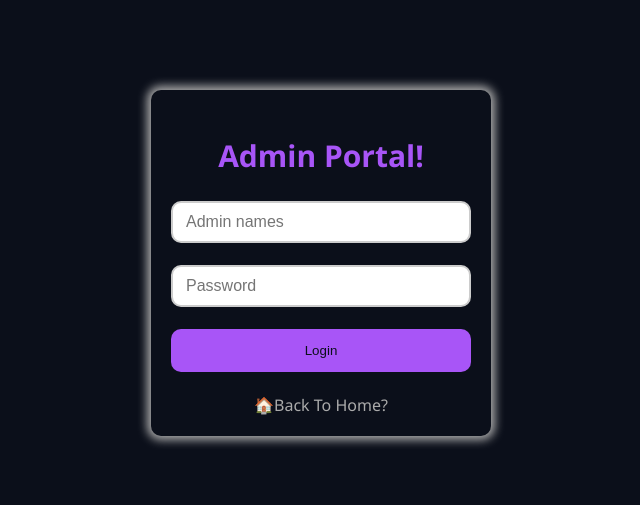
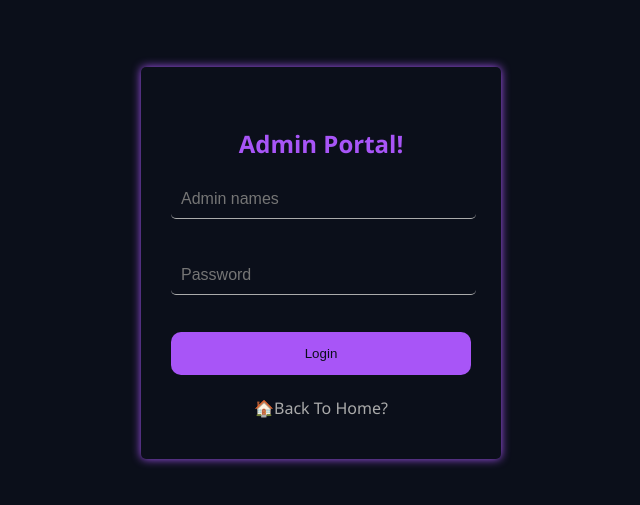
Before and after one commit to Koda-0/profile, a React (Vite) app: page /admin in a window 1280 px wide. Shown: the part 137-642 px from the top of the page, without its empty margins (319-959 px from the left). Built offline with nearby package versions, Linux system fonts and the light colour scheme.

Commit message:
Adding Frontend To Github

```diff
--- a/src/form.css
+++ b/src/form.css
@@ -5,44 +5,39 @@
     --green: #00ff00;
 }
 
-.login-container {
+.login-container{
   display: flex;
-  flex-direction: column;
+  justify-content: center;
   align-items: center;
-  justify-content: center;
-  min-height: 100vh;
+  height: 100vh;
+  background-color: var(--background);
+}
+
+form{
+  box-shadow: 0 0 10px var(--secondary);
+  padding: 40px 30px;
+  border-radius: 5px;
+  width: 300px;
+}
+
+form input{
+  border: none;
+  border-bottom: 1px solid var(--primary);
+  background: transparent;
+  border-radius: 5px;
+  color: var(--primary);
+  margin-bottom: 15px;
+  width: 95%;
+  padding: 10px;
+  font-size: 16px;
+  outline: none;
 }
 
 h2{
+  color: var(--secondary);
   text-align: center;
-  font-size: 30px;
-  color: var(--secondary);
 }
-
-form{
-  box-sizing: border-box;
-  box-shadow: 0px 0px 10px 4px var(--primary);
-  padding: 20px;
-  border-radius: 10px;
-}
-
-form input {
-  width: 300px;
-  padding: 10px 13px;
-  border: 2px solid #ccc;
-  border-radius: 10px;
-  box-sizing: border-box;
-  font-size: 16px;
-  transition: all 0.3s ease;
-}
-
-form input:focus {
-  border-color: #a855f7;
-  box-shadow: 0 0 8px #a855f7;
-  outline: none;
-}
-
-form button{
+button{
   width: 100%;
 }
 
```
